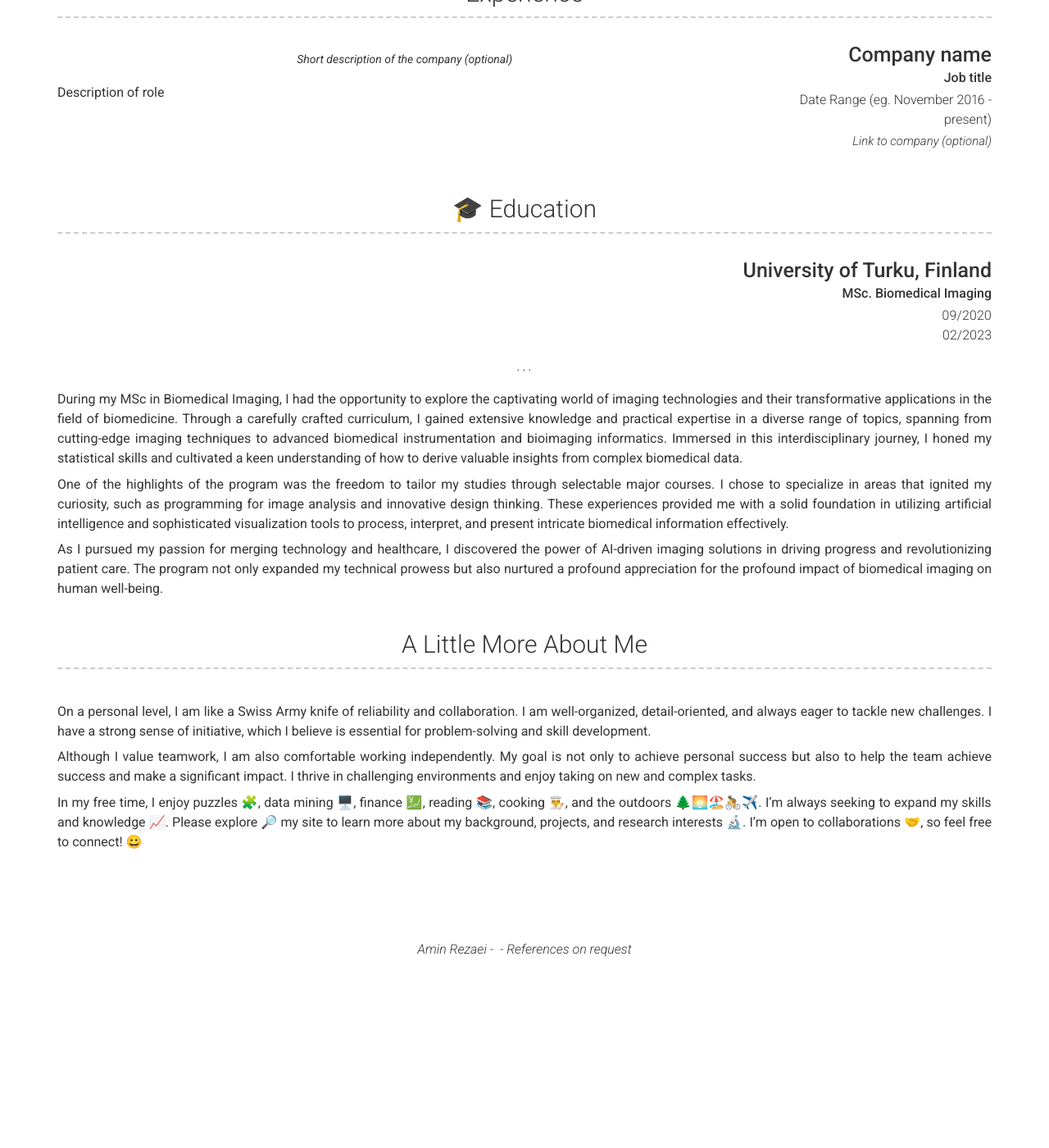
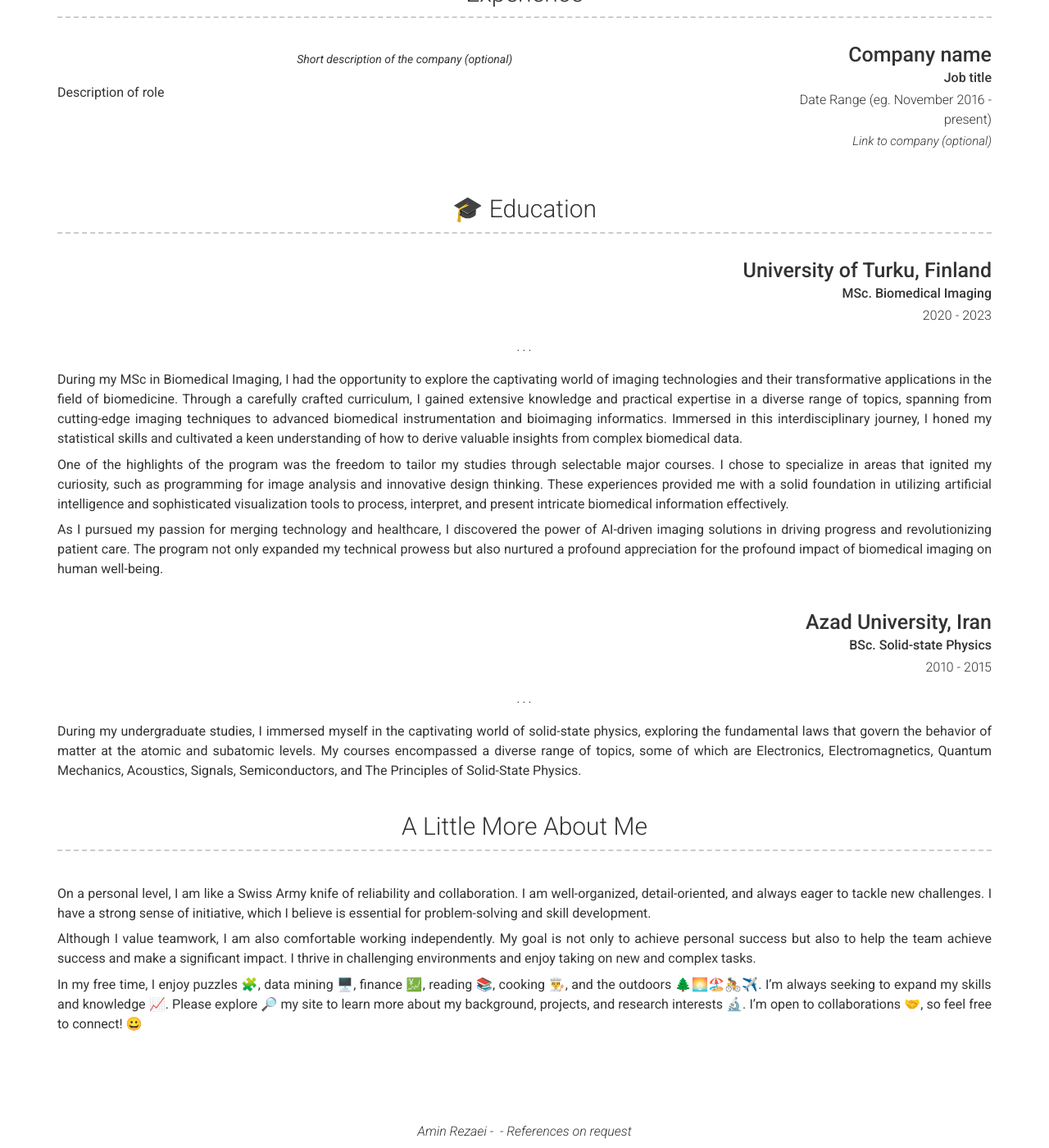
Before and after one commit to aminrezaei-img/CV, a Jekyll site: the page built from index.md, in a window 1280 px wide and 1400 px high, scrolled down 1275 px. Shown: the whole window at 82% size. Built offline with Jekyll 4.4.1, drawn with Linux system fonts in a browser that asks for light colours; nearby versions of some CDN libraries; before the commit the page ends 2453 px from its top, so only the background shows below that.

Commit message:
Update _config.yml

```diff
--- a/_config.yml
+++ b/_config.yml
@@ -86,7 +86,7 @@ content:
       - layout: top-right
         title: University of Turku, Finland
         sub_title: MSc. Biomedical Imaging
-        caption: 09/2020 <br> 02/2023
+        caption: 2020 - 2023
         quote: >
           .  .  .
         description: | # this will include new lines to allow paragraphs
@@ -95,6 +95,15 @@ content:
           One of the highlights of the program was the freedom to tailor my studies through selectable major courses. I chose to specialize in areas that ignited my curiosity, such as programming for image analysis and innovative design thinking. These experiences provided me with a solid foundation in utilizing artificial intelligence and sophisticated visualization tools to process, interpret, and present intricate biomedical information effectively.
 
           As I pursued my passion for merging technology and healthcare, I discovered the power of AI-driven imaging solutions in driving progress and revolutionizing patient care. The program not only expanded my technical prowess but also nurtured a profound appreciation for the profound impact of biomedical imaging on human well-being.
+
+      - layout: top-right
+        title: Azad University, Iran
+        sub_title: BSc. Solid-state Physics
+        caption: 2010 - 2015
+        quote: >
+              .  .  .
+        description: | # this will include new lines to allow paragraphs
+          During my undergraduate studies, I immersed myself in the captivating world of solid-state physics, exploring the fundamental laws that govern the behavior of matter at the atomic and subatomic levels. My courses encompassed a diverse range of topics, some of which are Electronics, Electromagnetics, Quantum Mechanics, Acoustics, Signals, Semiconductors, and The Principles of Solid-State Physics.
 
   - title: A Little More About Me
     layout: text
```
